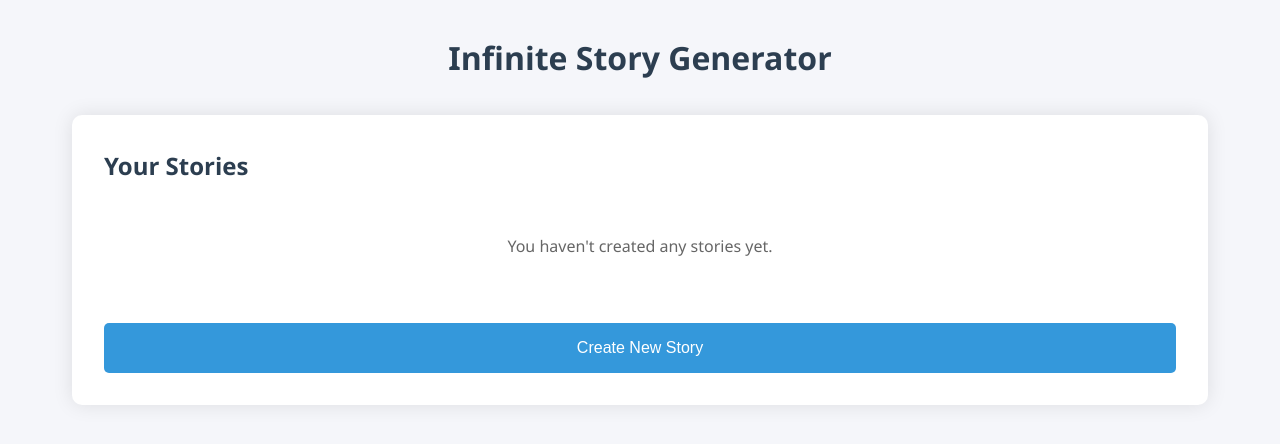
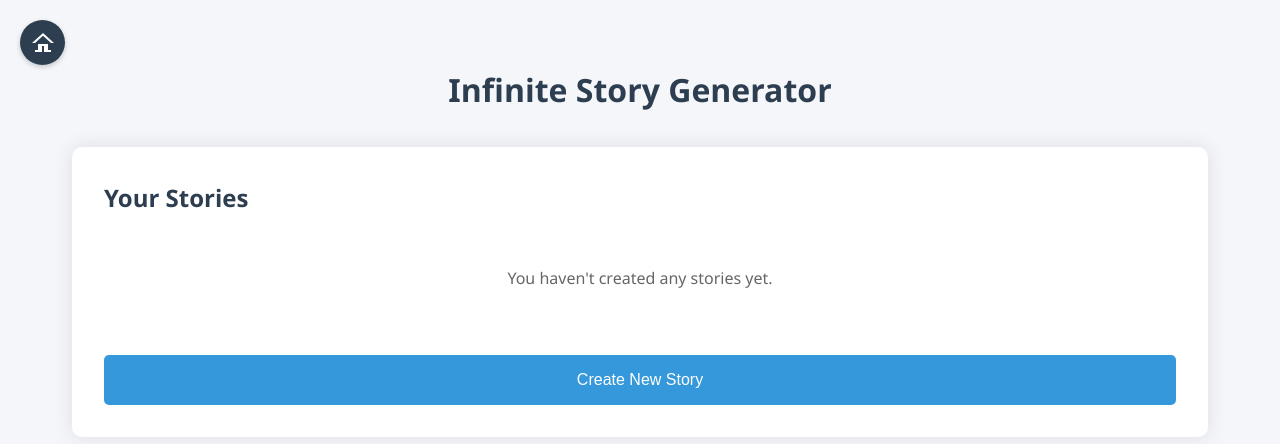
Before and after one commit to websimapi/websim-infinite-story-generator, a plain HTML site: page index.html in a window 1280 px wide. Drawn offline with Linux system fonts and the light colour scheme.

Commit message:
v5: Add a Home icon at the top left when click goes to the main hope page

```diff
--- a/index.html
+++ b/index.html
@@ -6,6 +6,12 @@
   <link rel="stylesheet" href="styles.css">
 </head>
 <body>
+  <div id="homeIcon" class="home-icon">
+    <svg xmlns="http://www.w3.org/2000/svg" viewBox="0 0 24 24">
+      <path d="M12 2L1 12h3v9h7v-6h2v6h7v-9h3L12 2zm0 2.84L20 12v7h-3v-6H7v6H4v-7l8-7.16z"/>
+    </svg>
+  </div>
+
   <div class="container">
     <h1>Infinite Story Generator</h1>
 
--- a/script.js
+++ b/script.js
@@ -6,6 +6,8 @@ class StoryManager {
     this.loadStories();
     this.setupEventListeners();
     this.showStoryList();
+    // Add home icon click handler
+    document.getElementById('homeIcon').addEventListener('click', () => this.showStoryList());
   }
 
   setupEventListeners() {
--- a/styles.css
+++ b/styles.css
@@ -24,6 +24,7 @@ body {
   max-width: 1200px;
   margin: 0 auto;
   padding: 2rem;
+  padding-top: 4rem;
 }
 
 h1 {
@@ -248,6 +249,35 @@ input:focus, select:focus, textarea:focus {
   display: none;
 }
 
+.home-icon {
+  position: fixed;
+  top: 20px;
+  left: 20px;
+  z-index: 1000;
+  cursor: pointer;
+  background: var(--primary-color);
+  padding: 10px;
+  border-radius: 50%;
+  width: 45px;
+  height: 45px;
+  display: flex;
+  align-items: center;
+  justify-content: center;
+  transition: transform 0.2s ease, background-color 0.2s ease;
+  box-shadow: 0 2px 5px rgba(0,0,0,0.2);
+}
+
+.home-icon:hover {
+  transform: scale(1.1);
+  background-color: var(--secondary-color);
+}
+
+.home-icon svg {
+  width: 24px;
+  height: 24px;
+  fill: white;
+}
+
 @media (max-width: 768px) {
   .container {
     padding: 1rem;
```
